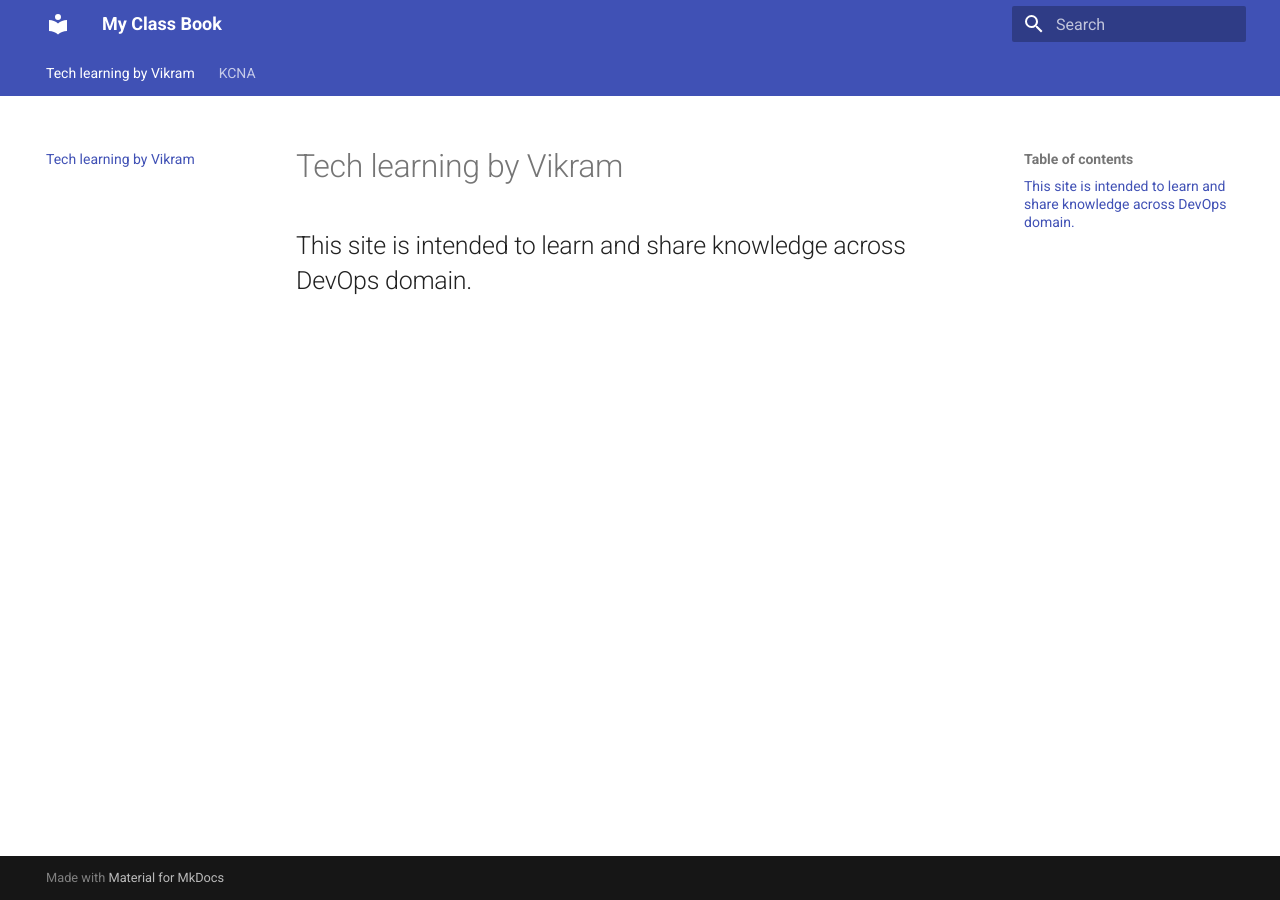
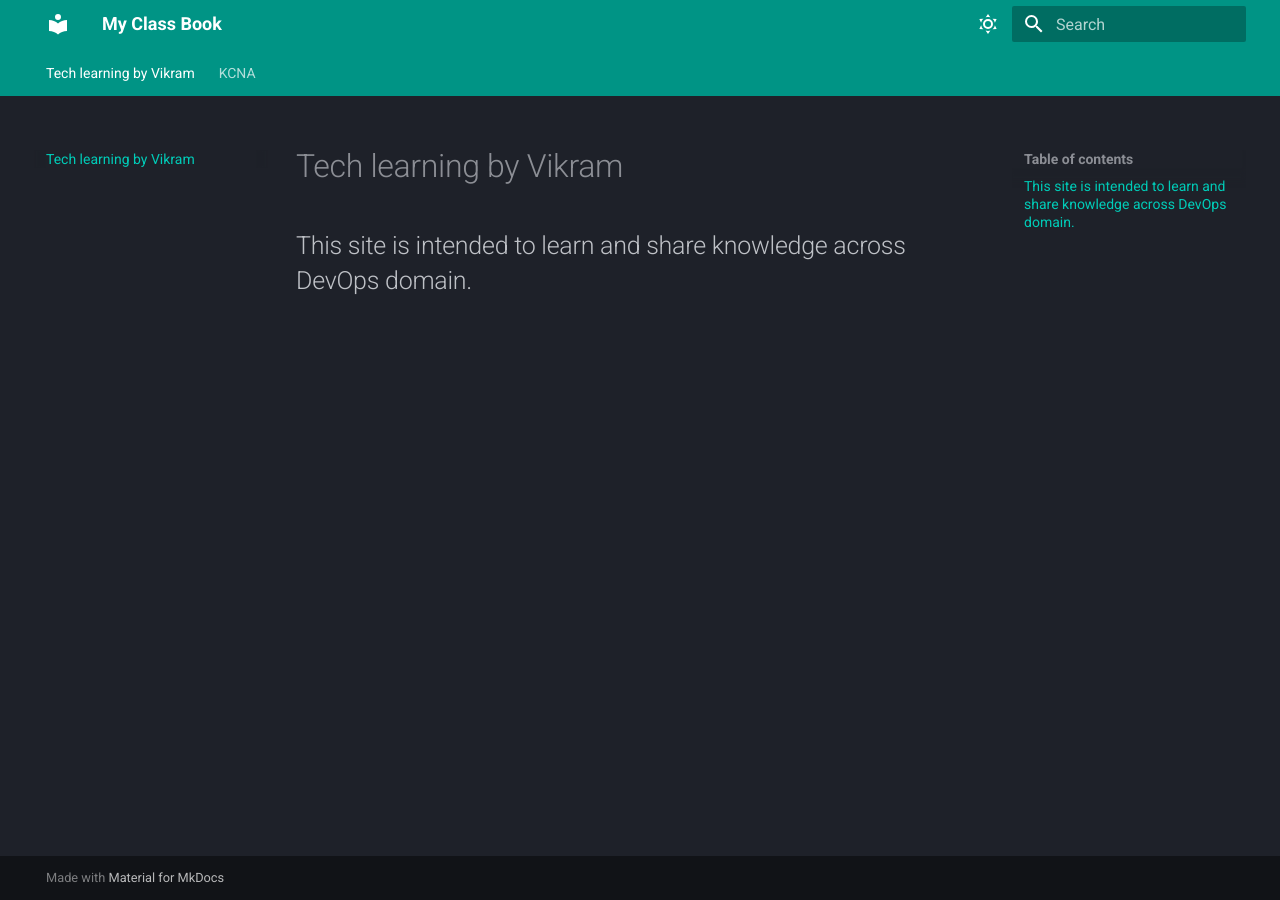
Before and after one commit to vikrampruthvi5/TechDocs, an MkDocs documentation site: the page built from docs/index.md, in a window 1280 px wide. Built offline with MkDocs 1.6.1 and Material for MkDocs 9.7.7, drawn with Linux system fonts in a browser that asks for light colours.

Commit message:
Initial class book setup

```diff
--- a/mkdocs.yml
+++ b/mkdocs.yml
@@ -9,6 +9,19 @@ theme:
     - search.highlight
     - search.suggest
     - content.code.copy
+  palette:
+    - scheme: slate
+      primary: teal      # main header, nav highlight, links
+      accent: cyan       # buttons, focus outlines, sliders
+      toggle:
+        icon: material/weather-sunny
+        name: Switch to light mode
+    - scheme: default
+      primary: teal
+      accent: cyan
+      toggle:
+        icon: material/weather-night
+        name: Switch to dark mode
 plugins:
   - search
   - awesome-pages
```
